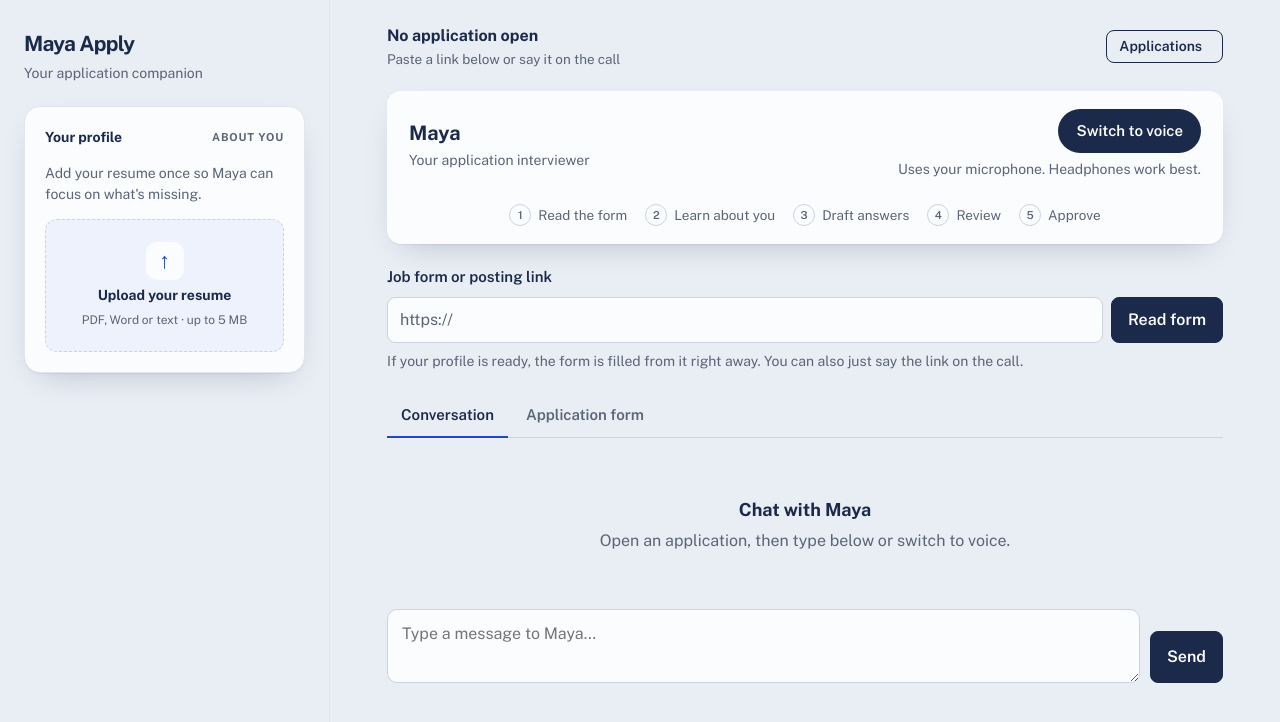
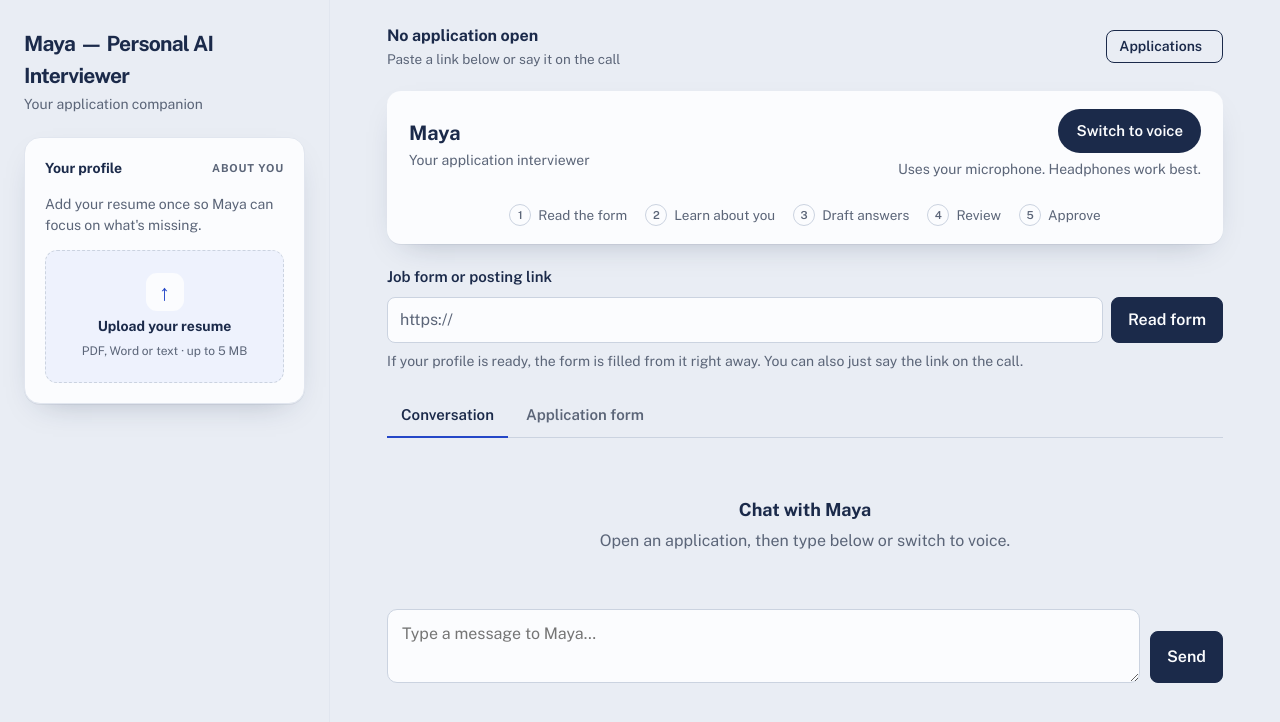
Before and after one commit to CodebyKumar/maya-voiceai-application, a website: page web/index.html in a window 1280 px wide. Drawn offline with nearby package versions, Linux system fonts and the light colour scheme.

Commit message:
Match app name to buildathon submission

```diff
--- a/web/index.html
+++ b/web/index.html
@@ -3,7 +3,7 @@
 <head>
 <meta charset="utf-8">
 <meta name="viewport" content="width=device-width, initial-scale=1">
-<title>Maya Apply — Your application companion</title>
+<title>Maya — Personal AI Interviewer</title>
 <link rel="preconnect" href="https://fonts.googleapis.com">
 <link rel="preconnect" href="https://fonts.gstatic.com" crossorigin>
 <link href="https://fonts.googleapis.com/css2?family=Kalam:wght@400;700&family=Public+Sans:wght@400;500;600;700&display=swap" rel="stylesheet">
@@ -364,7 +364,7 @@
 <body>
 <div class="app">
   <aside class="left" aria-label="Your profile">
-    <div class="brand"><strong>Maya Apply</strong><span>Your application companion</span></div>
+    <div class="brand"><strong>Maya — Personal AI Interviewer</strong><span>Your application companion</span></div>
     <section class="profile" id="profile" aria-labelledby="profileTitle">
       <div class="profile-header"><h2 id="profileTitle">Your profile</h2><span class="profile-kicker">About you</span></div>
       <div id="profileBody"></div>
```
